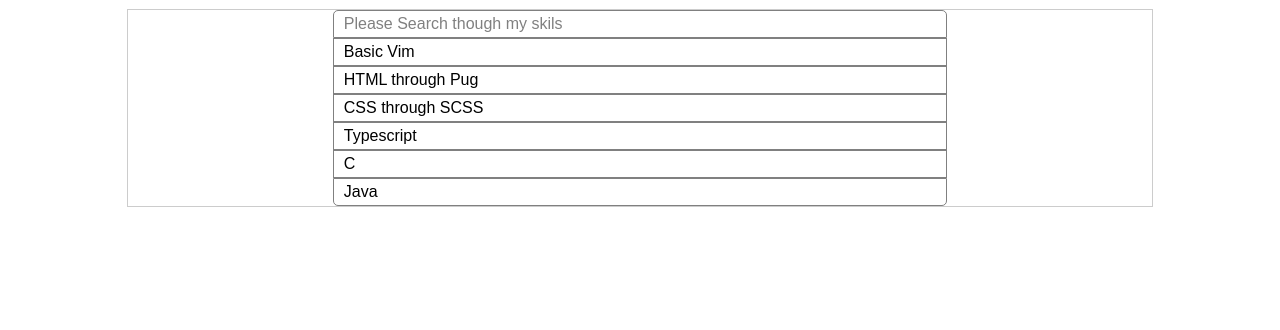
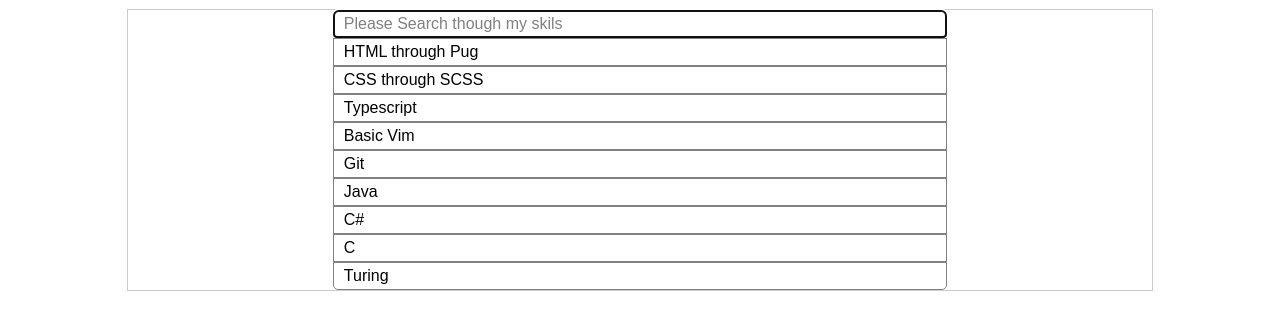
Before and after one commit to rakusan2/AbouMe, a website: page src/pug/index.pug in a window 1280 px wide. Shown: the part 42-372 px from the top of the page. Drawn offline with nearby package versions, Linux system fonts and the light colour scheme; files that its build step writes are made by us from their sources.

Commit message:
add dynamic tabIndex

```diff
--- a/docs/js/main.js
+++ b/docs/js/main.js
@@ -1,11 +1,51 @@
-var activeKey = 'active';
+//const activeKey = 'active';
+var hideKey = 'hide';
 var skils = [
-    { name: 'Basic Vim', description: 'Started using vim in 2015 and it is currently my go to text editor in linux' },
-    { name: 'HTML through Pug' },
-    { name: 'CSS through SCSS' },
-    { name: 'Typescript' },
-    { name: 'C' },
-    { name: 'Java' },
+    {
+        name: 'HTML through Pug',
+        description: 'I have started using pug to decrease the the repetitive code creation and now I am also using it to add scripts that are only needed during testing',
+        date: 'June of 2016'
+    },
+    {
+        name: 'CSS through SCSS',
+        description: 'SCSS enables me to nest my css code and use variables for repeated values',
+        date: 'June of 2016'
+    },
+    {
+        name: 'Typescript',
+        description: 'A version of JavaScript which can be transpiled to older versions of JS while keeping me avare of properties I want in an object, types that the properties or parameters can use, spelling of a name, and more',
+        date: 'June of 2016'
+    },
+    {
+        name: 'Basic Vim',
+        description: 'This is currently my go to text editor in linux',
+        date: 'October of 2015'
+    },
+    {
+        name: 'Git',
+        description: 'Originally learned to colaborate with the programming portion of my high schools robotics team',
+        date: 'January of 2015'
+    },
+    {
+        name: 'Java',
+        description: 'Used for programming an FRC robot for my schools robotics team',
+        date: 'October of 2013'
+    },
+    {
+        name: 'C#',
+        description: 'Learned for the purpose of competing in a regional highschool level programming competition butonly truly used to transfer data to an Arduino and solve a Pic-A-Pix puzzle',
+        date: 'July of 2012'
+    },
+    {
+        name: 'C',
+        description: 'I have been playing around with an Arduino since I was 15 years old and have taken a basic Programming course in University.',
+        date: 'December of 2011'
+    },
+    {
+        name: 'Turing',
+        description: 'First Programming language I have ever learned',
+        date: 'November of 2011'
+    }
 ];
 var input;
 window.onload = function (ev) {
@@ -29,18 +69,22 @@ function skilToCard(s) {
         desc.textContent = s.description;
         frag.appendChild(desc);
     }
-    frag.classList.add(activeKey);
     frag.tabIndex = 1;
+    frag.onclick = function () { return frag.focus(); };
     return frag;
 }
 function checkChangeClass(div, active) {
-    if (div.classList.contains(activeKey)) {
-        if (!active)
-            div.classList.remove(activeKey);
+    if (div.classList.contains(hideKey)) {
+        if (active) {
+            div.classList.remove(hideKey);
+            div.tabIndex = 1;
+        }
     }
-    else if (active)
-        div.classList.add(activeKey);
-    console.log({ contains: div.classList.contains(activeKey), active: active });
+    else if (!active) {
+        div.classList.add(hideKey);
+        div.removeAttribute('tabIndex');
+    }
+    console.log({ contains: div.classList.contains(hideKey), active: active });
 }
 function search(ev) {
     var regSearch = new RegExp(input.textContent, 'i'), s;
--- a/src/pug/index.pug
+++ b/src/pug/index.pug
@@ -8,7 +8,7 @@ html
             h1 Tomas Rakusan
         main
             .skills
-                #input(contenteditable placeholder="Please Search though my skils")
+                #input(autofocus contenteditable placeholder="Please Search though my skils" tabIndex=1)
                 #sbody
                     div.error Please wait my skills are loading
         if autoReloadS
--- a/src/scss/main.scss
+++ b/src/scss/main.scss
@@ -42,7 +42,7 @@ main{
         border-bottom-left-radius: $headborderR;
         border-bottom-right-radius: $headborderR;
     }
-    #sbody > div:not(.active){
+    #sbody > div.hide{
         //transform:scaleY(0);
         height: 2px;
         padding:0 10px;
@@ -52,8 +52,9 @@ main{
 		margin-left:8px;
 		height:0px;
 		overflow:hidden;
+        //transition: height 1s ease;
 	}
-	#sbody > div:focus:active .desc{
+	#sbody > div:focus .desc{
 		height:100%;
 	}
 }
--- a/typings.json
+++ b/typings.json
@@ -5,7 +5,7 @@
     "event-stream": "registry:dt/event-stream#0.0.0+20160216030252",
     "express": "registry:dt/express#4.0.0+20160708185218",
     "express-serve-static-core": "registry:dt/express-serve-static-core#4.0.0+20160829034835",
-    "gulp": "registry:dt/gulp#3.8.0+20160724062653",
+    "gulp": "registry:dt/gulp#3.8.0+20160907112908",
     "gulp-changed": "registry:dt/gulp-changed#0.0.0+20160316155526",
     "gulp-livereload": "file:./typings/custom/gulp-livereload.d.ts",
     "gulp-pleeease": "file:typings/custom/gulp-pleeease.d.ts",
@@ -13,7 +13,7 @@
     "gulp-sass": "file:./typings/custom/gulp-sass.d.ts",
     "gulp-typescript": "registry:dt/gulp-typescript#0.0.0+20160317120654",
     "gulp-util": "registry:dt/gulp-util#0.0.0+20160316155526",
-    "node": "registry:dt/node#6.0.0+20160831021119",
+    "node": "registry:dt/node#6.0.0+20160909174046",
     "node-sass": "registry:dt/node-sass#0.0.0+20160316155526",
     "object-assign": "registry:dt/object-assign#4.0.1+20160819193737",
     "orchestrator": "registry:dt/orchestrator#0.0.0+20160316155526",
```
Also changed, not shown: package.json (+14 -14 lines), src/ts/main.ts (+59 -12 lines), docs/css/main.css, docs/index.html.
